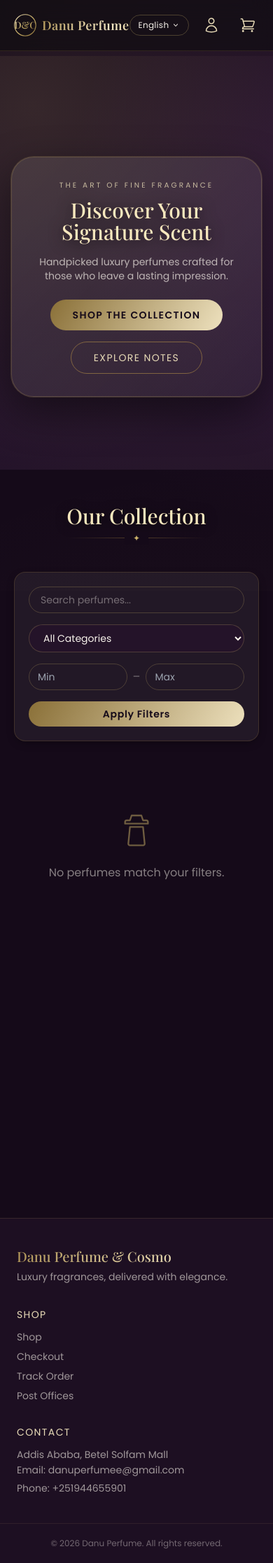
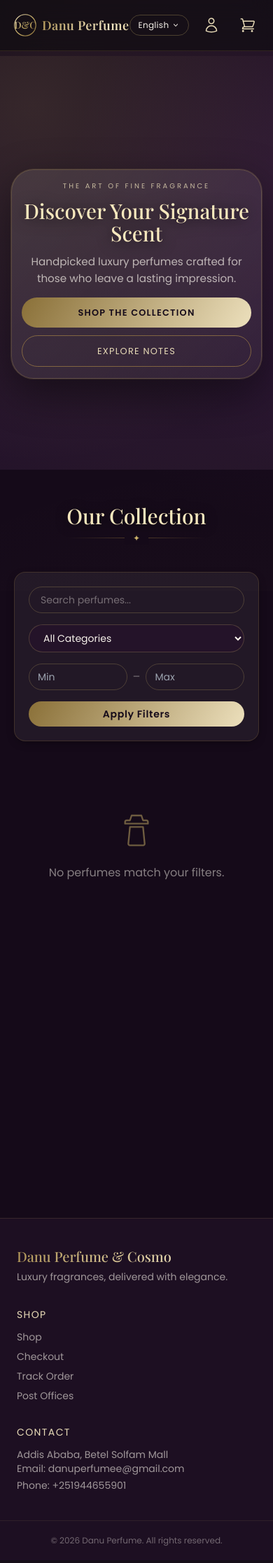
Before and after one commit to Tofi16/danuperfume, a Flask app: page / in a window 390 px wide. Shown: the whole page at 70% size. After the commit the page ends 2209 px from the top, so only its background shows below. Run offline with Flask 3, Linux system fonts and the light colour scheme; data comes from the database, SQL or seed files in the repository; data that the repository does not hold is empty; some libraries are stand-ins or nearby versions.

Commit message:
Fix BACK HOMES RA

```diff
--- a/static/css/style.css
+++ b/static/css/style.css
@@ -24,6 +24,7 @@
 
 html {
   scroll-behavior: smooth;
+  overflow-x: hidden;
 }
 
 body {
@@ -31,6 +32,11 @@ body {
   background-color: var(--danu-black);
   color: var(--danu-cream);
   overflow-x: hidden;
+  max-width: 100%;
+}
+
+* {
+  box-sizing: border-box;
 }
 
 .font-serif-lux {
@@ -40,6 +46,13 @@ body {
 /* ---------------- Page-load transition ---------------- */
 main {
   animation: pageFadeIn 0.6s var(--ease-luxury) both;
+}
+
+.main-shell {
+  overflow-x: hidden;
+  position: relative;
+  width: 100%;
+  max-width: 100%;
 }
 @keyframes pageFadeIn {
   0%   { opacity: 0; transform: translateY(8px); }
@@ -588,14 +601,14 @@ input:focus, textarea:focus, select:focus {
 /* ---------------- Mobile layout fixes for homepage hero + footer ---------------- */
 @media (max-width: 768px) {
   .main-shell {
-    overflow: visible;
+    overflow-x: hidden;
     padding-top: 5rem;
   }
 
   .home-hero {
     min-height: auto;
-    padding: 5.5rem 0 3rem;
-    overflow: visible !important;
+    padding: 5rem 0 3rem;
+    overflow: hidden;
   }
 
   .home-hero .hero-media {
@@ -610,8 +623,45 @@ input:focus, textarea:focus, select:focus {
     position: relative;
     z-index: 2;
     width: 100%;
+    max-width: 92vw;
+    margin: 0 auto;
+    padding: 1rem 0.9rem;
+  }
+
+  .home-hero .hero-eyebrow {
+    font-size: 0.62rem;
+    line-height: 1.5;
+    margin-bottom: 0.75rem;
+  }
+
+  .home-hero .hero-title {
+    font-size: clamp(1.85rem, 6vw, 2.5rem);
+    line-height: 1.08;
+    margin-bottom: 0.8rem;
+  }
+
+  .home-hero .hero-subtitle {
+    font-size: 0.95rem;
+    line-height: 1.55;
+    margin-bottom: 1rem;
+  }
+
+  .home-hero .hero-actions {
+    width: 100%;
+    gap: 0.7rem;
+  }
+
+  .home-hero .hero-cta {
+    width: 100%;
     max-width: 100%;
-    margin: 0;
+    min-width: 0;
+    padding: 0.8rem 0.95rem;
+    font-size: 0.8rem;
+    line-height: 1.35;
+    text-align: center;
+    justify-content: center;
+    white-space: normal;
+    word-break: break-word;
   }
 
   .home-hero .absolute.bottom-8 {
@@ -624,6 +674,7 @@ input:focus, textarea:focus, select:focus {
 
   .site-footer {
     margin-top: 2rem;
+    overflow-x: hidden;
   }
 
   .site-footer-grid {
@@ -639,6 +690,9 @@ input:focus, textarea:focus, select:focus {
 
   .site-footer a,
   .site-footer p {
+    display: block;
+    max-width: 100%;
     word-break: break-word;
+    overflow-wrap: anywhere;
   }
 }
--- a/templates/index.html
+++ b/templates/index.html
@@ -20,23 +20,23 @@
     <div class="floating-particle" style="width:7px;height:7px;left:80%;animation-delay:3s;"></div>
     <div class="floating-particle" style="width:4px;height:4px;left:92%;animation-delay:5s;"></div>
 
-    <div class="relative z-10 text-center px-4 sm:px-6 max-w-3xl animate__animated animate__fadeIn">
-      <div class="hero-content-panel rounded-[2rem] px-6 py-8 sm:px-10 sm:py-10 shadow-[0_0_0_1px_rgba(203,178,106,0.18),0_20px_60px_rgba(0,0,0,0.45)]">
-      <p class="uppercase tracking-[0.3em] sm:tracking-[0.4em] text-[0.65rem] sm:text-sm text-danu-goldlight/80 mb-3 sm:mb-5 animate__animated animate__fadeInDown">
+    <div class="relative z-10 text-center px-3 sm:px-6 max-w-3xl w-full animate__animated animate__fadeIn">
+      <div class="hero-content-panel rounded-[2rem] px-4 py-5 sm:px-10 sm:py-10 shadow-[0_0_0_1px_rgba(203,178,106,0.18),0_20px_60px_rgba(0,0,0,0.45)] mx-auto w-full max-w-[92vw] sm:max-w-[44rem] box-border">
+      <p class="hero-eyebrow uppercase tracking-[0.3em] sm:tracking-[0.4em] text-[0.65rem] sm:text-sm text-danu-goldlight/80 mb-3 sm:mb-5 animate__animated animate__fadeInDown">
         {{ t('brand.tagline') }}
       </p>
-      <h1 class="font-serif text-3xl sm:text-6xl md:text-7xl leading-[1.05] text-[#f7e8be] drop-shadow-[0_2px_10px_rgba(0,0,0,0.75)] sm:text-gold-gradient mb-4 sm:mb-6 animate__animated animate__fadeInUp">
+      <h1 class="hero-title font-serif text-3xl sm:text-6xl md:text-7xl leading-[1.05] text-[#f7e8be] drop-shadow-[0_2px_10px_rgba(0,0,0,0.75)] sm:text-gold-gradient mb-4 sm:mb-6 animate__animated animate__fadeInUp">
         {{ active_banner.title if active_banner else t('hero.title') }}
       </h1>
-      <p class="text-danu-cream/70 text-sm sm:text-lg mb-6 sm:mb-10 max-w-xl mx-auto animate__animated animate__fadeInUp animate__delay-1s">
+      <p class="hero-subtitle text-danu-cream/70 text-sm sm:text-lg mb-6 sm:mb-10 max-w-xl mx-auto animate__animated animate__fadeInUp animate__delay-1s">
         {{ active_banner.subtitle if active_banner else t('hero.subtitle') }}
       </p>
-      <div class="flex flex-col sm:flex-row items-center justify-center gap-4 animate__animated animate__fadeInUp animate__delay-1s">
+      <div class="hero-actions flex flex-col sm:flex-row items-center justify-center gap-4 animate__animated animate__fadeInUp animate__delay-1s">
         {% if active_banner and active_banner.cta_text %}
-        <a href="{{ active_banner.cta_link or '#shop' }}" class="btn-luxury rounded-full px-8 py-3 text-sm uppercase tracking-widest">{{ active_banner.cta_text }}</a>
+        <a href="{{ active_banner.cta_link or '#shop' }}" class="hero-cta btn-luxury rounded-full px-8 py-3 text-sm uppercase tracking-widest">{{ active_banner.cta_text }}</a>
         {% else %}
-        <a href="#shop" class="btn-luxury rounded-full px-8 py-3 text-sm uppercase tracking-widest">{{ t('hero.cta') }}</a>
-        <a href="#shop" class="btn-outline-luxury rounded-full px-8 py-3 text-sm uppercase tracking-widest border">{{ t('hero.cta2') }}</a>
+        <a href="#shop" class="hero-cta btn-luxury rounded-full px-8 py-3 text-sm uppercase tracking-widest">{{ t('hero.cta') }}</a>
+        <a href="#shop" class="hero-cta hero-cta-outline btn-outline-luxury rounded-full px-8 py-3 text-sm uppercase tracking-widest border">{{ t('hero.cta2') }}</a>
         {% endif %}
       </div>
       </div>
```
